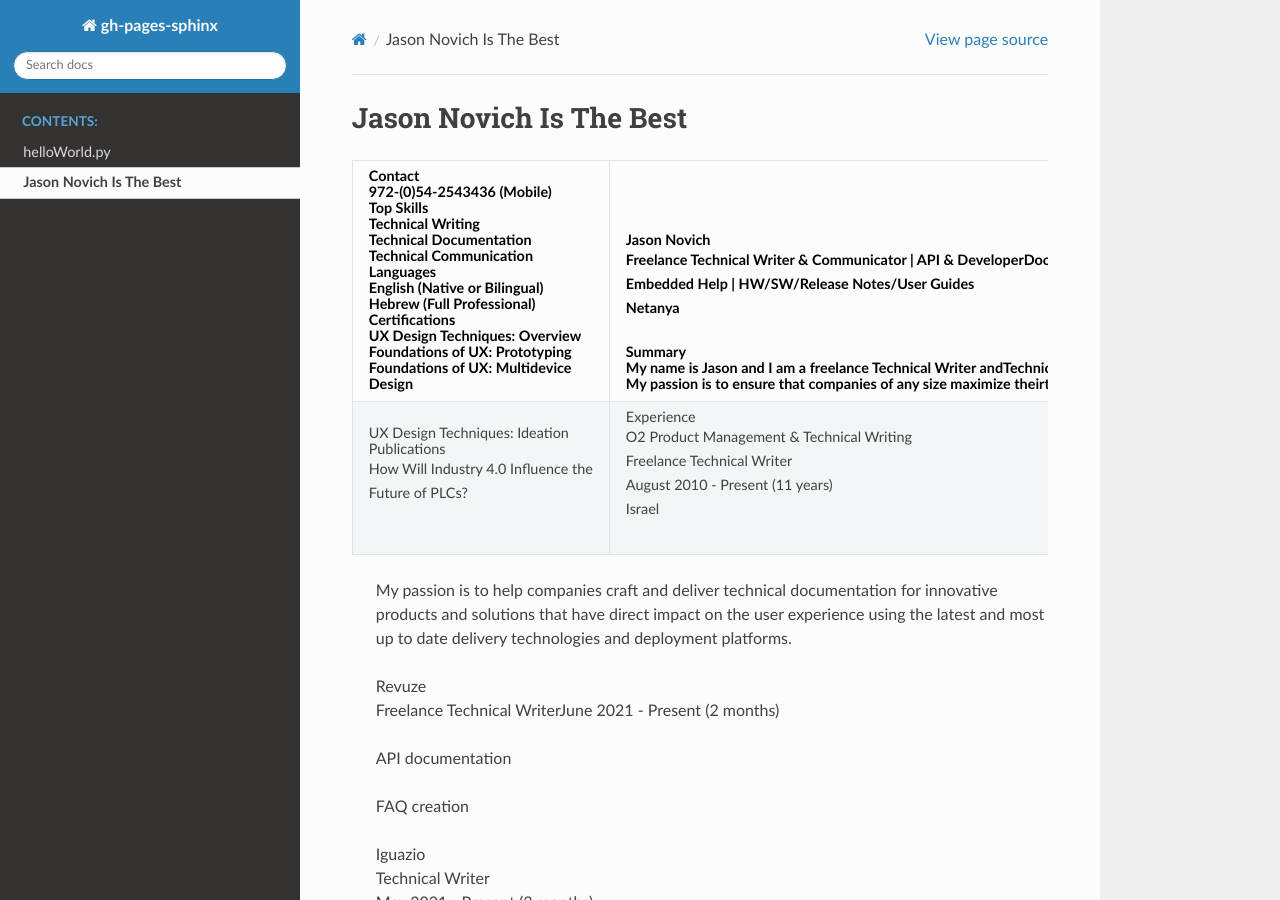
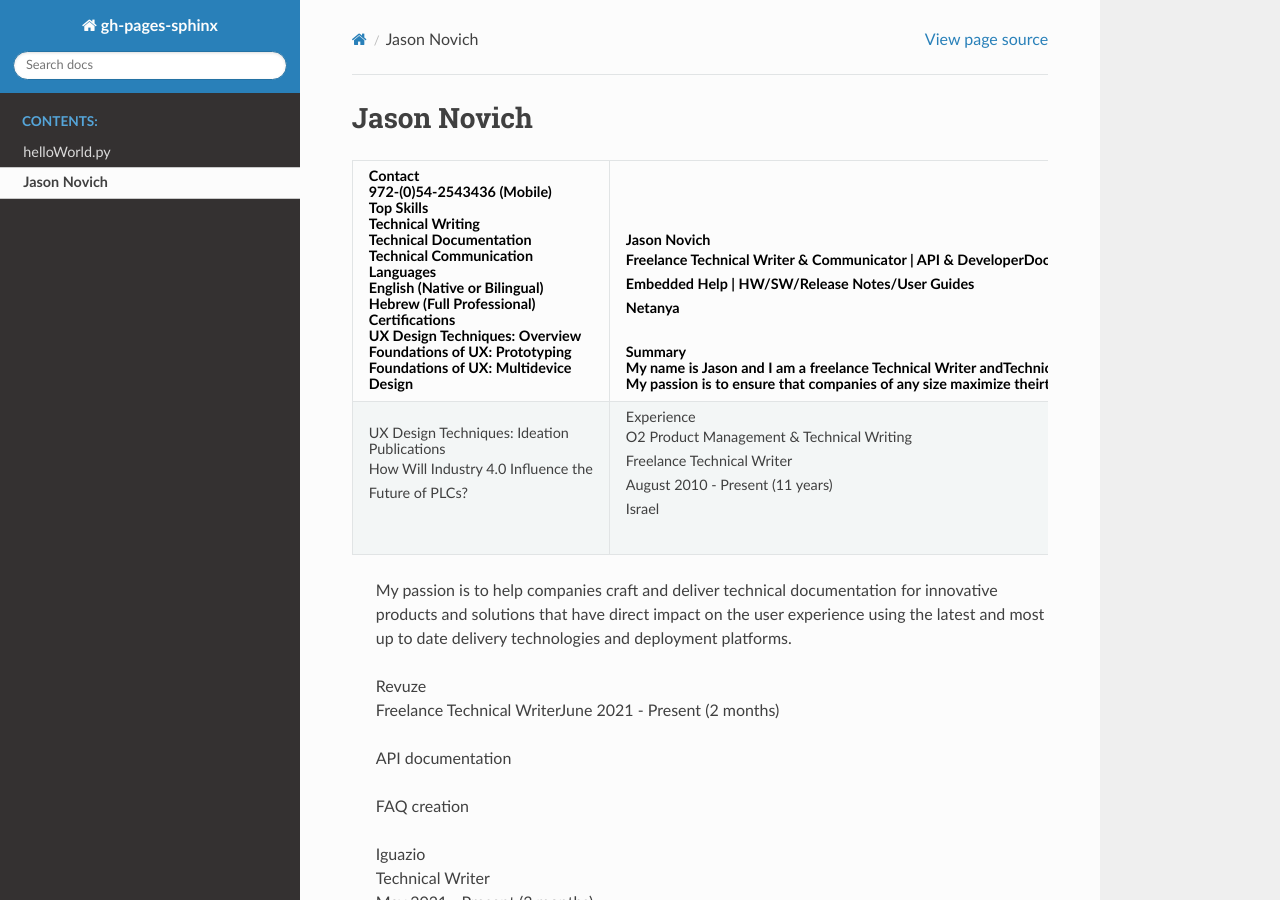
Before and after one commit to jasonnovich/gh-pages-sphinx-rtd, a Sphinx documentation site: the page built from docs/src/jason_novich_Profile.rst, in a window 1280 px wide and 900 px high. Built offline with Sphinx 7.4.7 and the Read the Docs theme 2.0.0, drawn with Linux system fonts in a browser that asks for light colours.

Commit message:
edited jason_novich_Profile.rst

```diff
--- a/docs/src/jason_novich_Profile.rst
+++ b/docs/src/jason_novich_Profile.rst
@@ -1,5 +1,5 @@
 
-Jason Novich Is The Best
+Jason Novich
 =============
 +----------------------------------+----------------------------------+
 |    Contact                       | Jason Novich                     |
```
Also changed, not shown: 2 other files.
